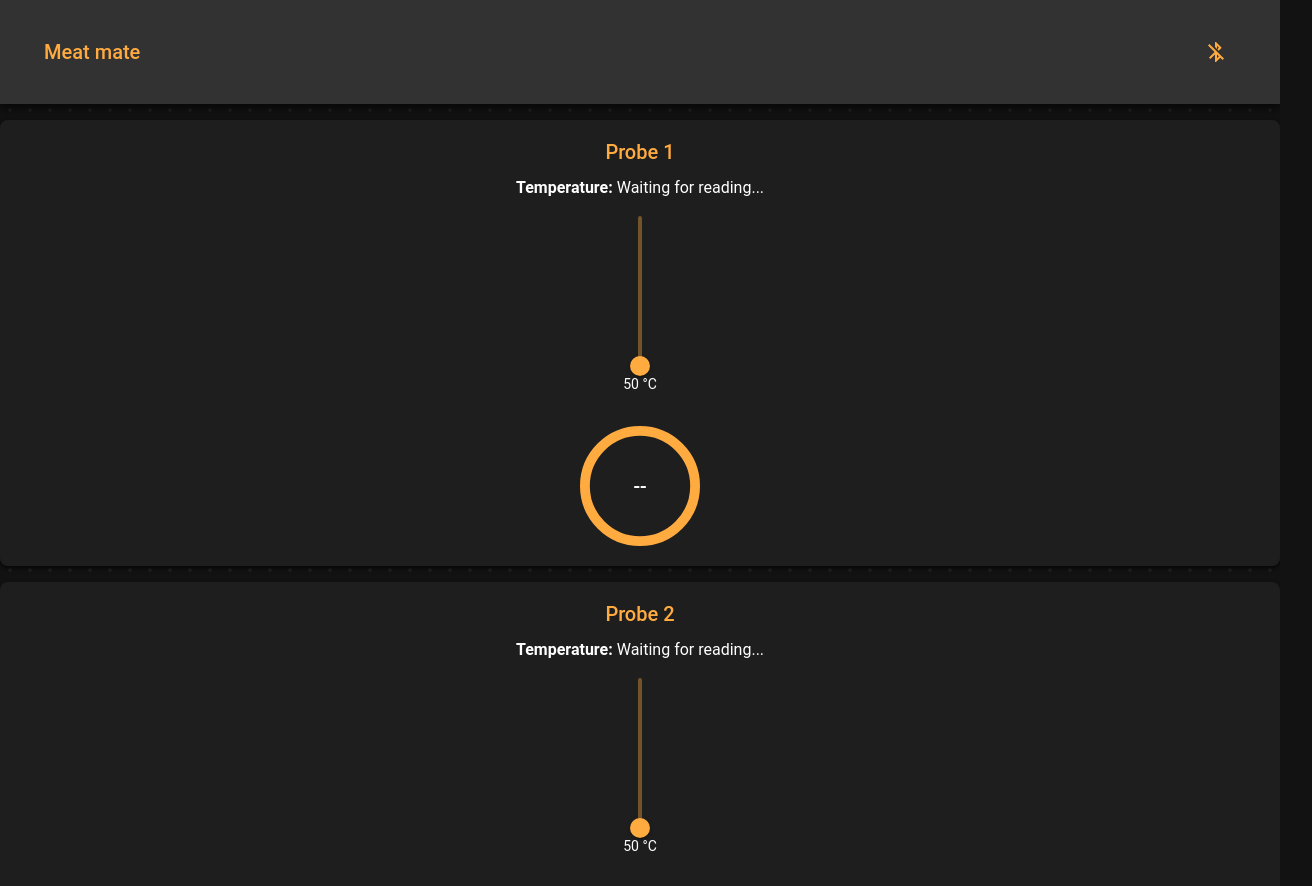
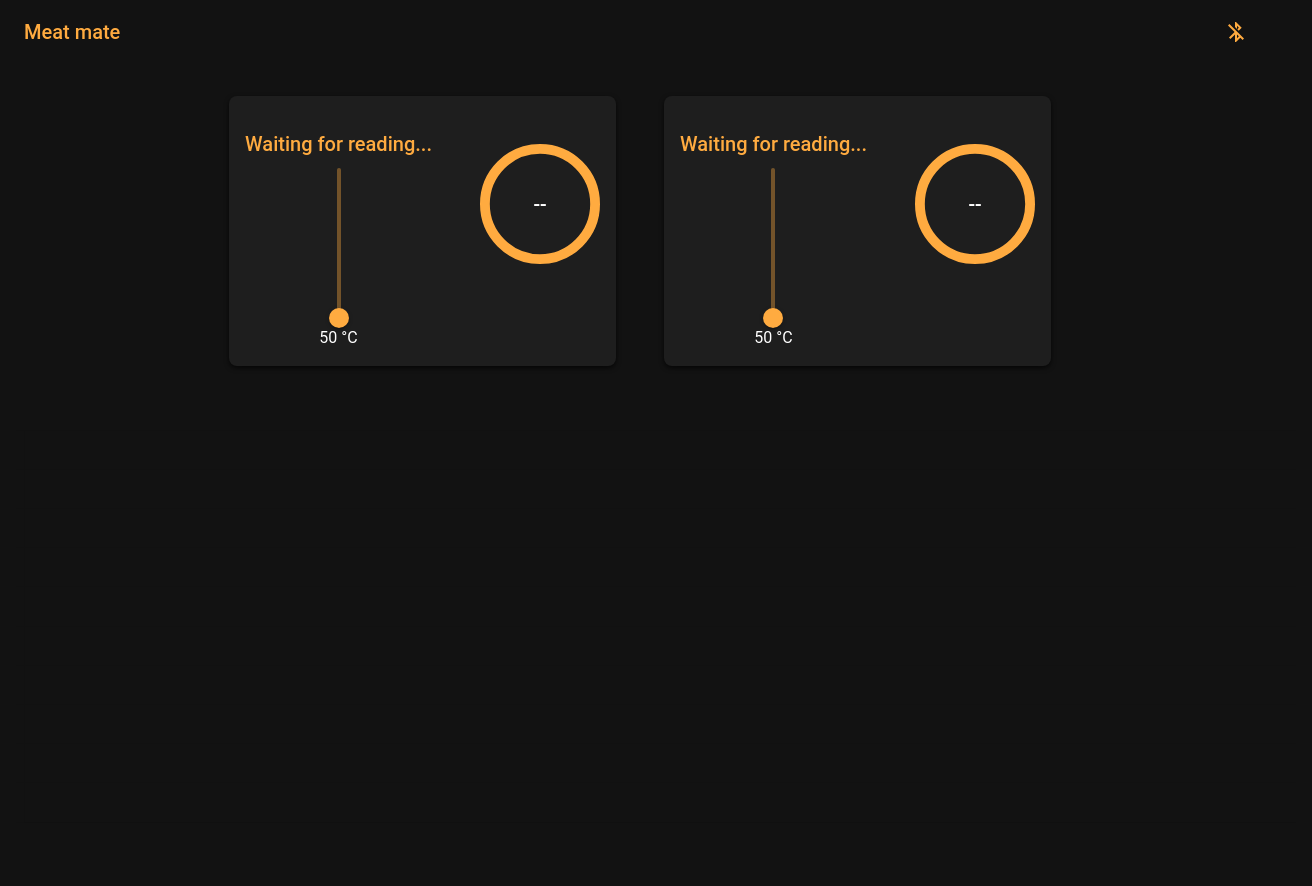
Before and after one commit to Morton/meatmate, a React (Create React App) app: page / in a window 1280 px wide. Shown: the top 886 px of the page, 1312 px wide, since content can reach past the window. After the commit the page ends 846 px from the top, so only its background shows below. Built offline with nearby package versions, Linux system fonts and the light colour scheme.

Commit message:
Beautify UI

```diff
--- a/src/App.js
+++ b/src/App.js
@@ -1,5 +1,5 @@
 import React from "react";
-import { AppBar, Toolbar, Typography } from "@mui/material";
+import { Toolbar, Typography, Box } from "@mui/material";
 import TemperaturePanel from "./components/TemperaturePanel";
 import BluetoothButton from "./components/BluetoothButton";
 import TemperatureHistoryChart from "./components/TemperatureHistoryChart";
@@ -7,16 +7,24 @@ import TemperatureHistoryChart from "./components/TemperatureHistoryChart";
 function App() {
   return (
     <>
-      <AppBar position="static" sx={{ backgroundColor: "#1e1e1e" }}>
       <Toolbar>
         <Typography variant="h6" sx={{ flexGrow: 1, color: "#ffab40" }}>
           Meat mate
         </Typography>
         <BluetoothButton />
       </Toolbar>
-      </AppBar>
+      <Box
+        sx={{
+          display: "flex",
+          justifyContent: "center",
+          gap: 2,
+          padding: 2,
+          flexWrap: "wrap",
+        }}
+      >
         <TemperaturePanel probeNumber={0} />
         <TemperaturePanel probeNumber={1} />
+      </Box>
       <TemperatureHistoryChart />
     </>
   );
--- a/src/components/TemperatureHistoryChart.js
+++ b/src/components/TemperatureHistoryChart.js
@@ -1,5 +1,5 @@
 import React from "react";
-import { Box, Typography } from "@mui/material";
+import { Box } from "@mui/material";
 import { Line } from "react-chartjs-2";
 import {
   Chart as ChartJS,
@@ -26,20 +26,20 @@ const TemperatureHistoryChart = () => {
     ) || [],
     datasets: [
       {
-        label: "Probe 1 Temperature (°C)",
+        label: "Probe 1 (°C)",
         data: temperatureHistories[0]?.map((entry) => entry.value) || [],
         borderColor: "#ffab40",
-        backgroundColor: "rgba(255, 171, 64, 0.2)",
         borderWidth: 2,
         tension: 0.3,
+        pointRadius: 0
       },
       {
-        label: "Probe 2 Temperature (°C)",
+        label: "Probe 2 (°C)",
         data: temperatureHistories[1]?.map((entry) => entry.value) || [],
-        borderColor: "#4caf50",
-        backgroundColor: "rgba(76, 175, 80, 0.2)",
+        borderColor: "#ff4040",
         borderWidth: 2,
-        tension: 0.3,
+        tension: 0,
+        pointRadius: 0
       },
     ],
   };
@@ -50,48 +50,38 @@ const TemperatureHistoryChart = () => {
     scales: {
       x: {
         title: {
-          display: true,
-          text: "Time",
-          color: "#ffffff",
+          display: false
         },
         ticks: {
-          color: "#ffffff",
-        },
+          display: false
+        }
       },
       y: {
         title: {
-          display: true,
-          text: "Temperature (°C)",
-          color: "#ffffff",
+          display: false
         },
         ticks: {
-          color: "#ffffff",
-        },
-      },
+          display: false
+        }
+      }
     },
     plugins: {
       legend: {
-        labels: {
-          color: "#ffffff",
-        },
-      },
-    },
+        display: false
+      }
+    }
   };
 
   return (
     <Box
       sx={{
-        backgroundColor: "#1e1e1e",
         padding: 2,
-        borderRadius: 2,
-        boxShadow: "0px 2px 5px rgba(0, 0, 0, 0.7)",
         marginTop: 2,
         height: 400,
+        opacity: 0.4,
+        marginRight: -4
       }}
     >
-      <Typography variant="h6" sx={{ marginBottom: 2, color: "#ffab40" }}>
-        Temperature History
-      </Typography>
       <Line data={chartData} options={chartOptions} />
     </Box>
   );
--- a/src/components/TemperaturePanel.js
+++ b/src/components/TemperaturePanel.js
@@ -21,16 +21,13 @@ const TemperaturePanel = ({ probeNumber }) => {
         padding: 2,
         borderRadius: 2,
         boxShadow: "0px 2px 5px rgba(0, 0, 0, 0.7)",
-        marginTop: 2,
+        margin: 2,
         textAlign: "center",
+        display: "flex",
+        flexDirection: "row",
+        gap: 6,
       }}
     >
-      <Typography variant="h6" sx={{ marginBottom: 1, color: "#ffab40" }}>
-        Probe {probeNumber + 1}
-      </Typography>
-      <Typography variant="body1" sx={{ color: "#ffffff" }}>
-        <strong>Temperature:</strong> {temperature ? `${temperature.toFixed(2)} °C` : "Waiting for reading..."}
-      </Typography>
       <Box
         sx={{
           marginTop: 2,
@@ -39,6 +36,9 @@ const TemperaturePanel = ({ probeNumber }) => {
           flexDirection: "column",
         }}
       >
+        <Typography variant="h6" sx={{ marginBottom: 1, color: "#ffab40" }}>
+        {temperature ? `${temperature.toFixed(1)} °C` : "Waiting for reading..."}
+        </Typography>
         <Slider
           orientation="vertical"
           value={targetTemperature}
@@ -52,7 +52,7 @@ const TemperaturePanel = ({ probeNumber }) => {
             color: "#ffab40",
           }}
         />
-        <Typography variant="body2" sx={{ color: "#ffffff", marginTop: 1 }}>
+        <Typography variant="body1" sx={{ color: "#ffffff", marginTop: 1 }}>
           {targetTemperature} °C
         </Typography>
       </Box>
--- a/src/components/TimeToTarget.js
+++ b/src/components/TimeToTarget.js
@@ -6,9 +6,14 @@ const TimeToTarget = ({ currentTemperature, temperatureHistory, targetTemperatur
   const timeToTarget = useTimeToTarget(temperatureHistory, targetTemperature);
 
   const progress = useMemo(() => {
-    if (!currentTemperature || targetTemperature <= 50) return 0;
-    return Math.min((currentTemperature / targetTemperature) * 100, 100);
-  }, [currentTemperature, targetTemperature]);
+    if (!currentTemperature || targetTemperature <= 50 || !temperatureHistory || temperatureHistory.length === 0) return 0;
+
+    const minTemperature = Math.min(...temperatureHistory.map(entry => entry.value));
+    const adjustedTemperature = currentTemperature - minTemperature;
+    const adjustedTarget = targetTemperature - minTemperature;
+
+    return Math.min((adjustedTemperature / adjustedTarget) * 100, 100);
+  }, [currentTemperature, targetTemperature, temperatureHistory]);
 
   // Convert seconds to a readable time format
   const formatTime = (seconds) => {
@@ -18,7 +23,9 @@ const TimeToTarget = ({ currentTemperature, temperatureHistory, targetTemperatur
     const mins = Math.floor((seconds % 3600) / 60);
     const secs = Math.floor(seconds % 60);
 
-    return `${hrs > 0 ? hrs + "h " : ""}${mins > 0 ? mins + "m " : ""}${secs}s`;
+    if (hrs > 0) return `${hrs}h ${mins}m`;
+    else if (mins > 0) return `${mins}m ${secs}s`;
+    else return `${secs}s`;
   };
 
   const targetClockTime = useMemo(() => {
@@ -59,10 +66,10 @@ const TimeToTarget = ({ currentTemperature, temperatureHistory, targetTemperatur
       </Box>
       {timeToTarget !== null && !isNaN(timeToTarget) && timeToTarget > 0 && (
         <Typography
-          variant="body2"
+          variant="body1"
           sx={{ color: "#ffffff", textAlign: "center", marginTop: 2 }}
         >
-          <strong>Target Time:</strong> {targetClockTime}
+          {targetClockTime}
         </Typography>
       )}
     </Box>
--- a/src/index.css
+++ b/src/index.css
@@ -2,6 +2,4 @@ body {
   margin: 0;
   font-family: 'Raleway', sans-serif;
   background-color: #121212;
-  background-image: radial-gradient(rgba(255, 255, 255, 0.05) 2px, transparent 2px);
-  background-size: 20px 20px;
 }
```
Lines whose indentation alone changed are shown as unchanged.
